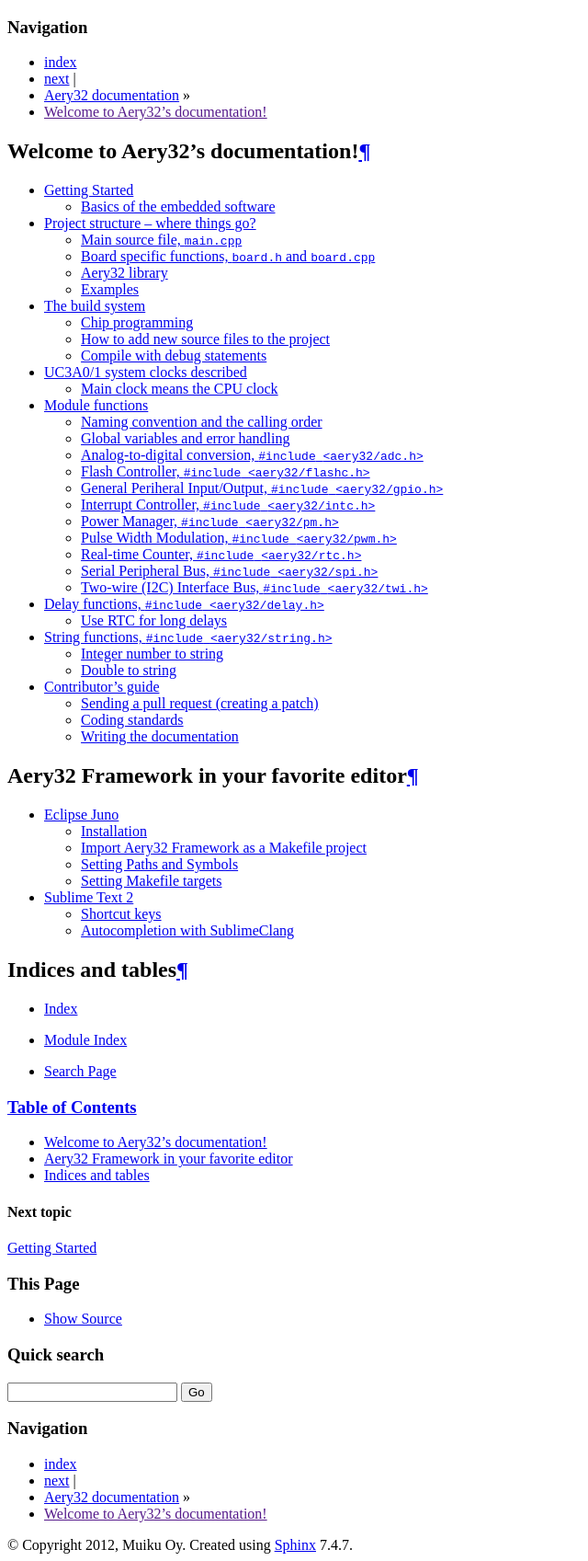
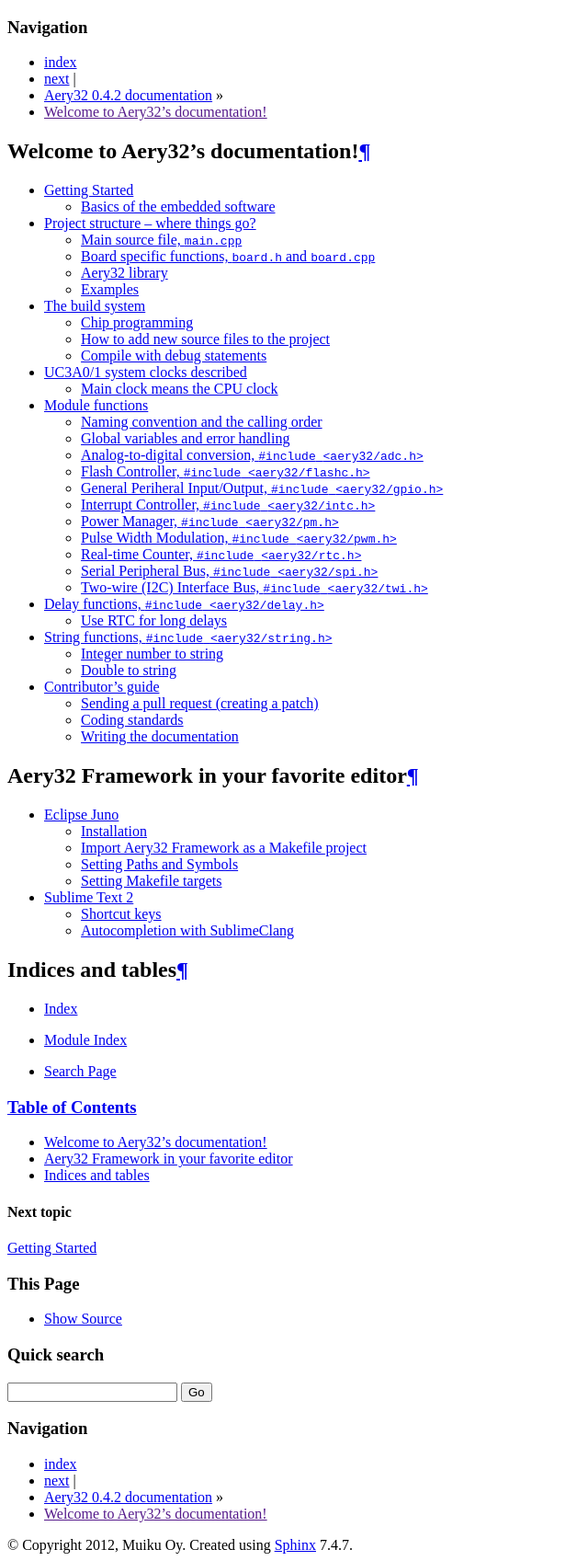
Before and after one commit to aery32/aery32-refguide, a Sphinx documentation site: the page built from source/index.rst, in a window 1280 px wide. Shown: the whole page at 92% size, without its empty margins (0-640 px from the left). Built offline with Sphinx 7.4.7, drawn with Linux system fonts in a browser that asks for light colours.

Commit message:
Fix version number in conf.py

```diff
--- a/source/conf.py
+++ b/source/conf.py
@@ -48,9 +48,9 @@
 # built documents.
 #
 # The short X.Y version.
-version = 'master branch'
+version = '0.4.2'
 # The full version, including alpha/beta/rc tags.
-release = ''
+release = '0.4.2'
 
 # The language for content autogenerated by Sphinx. Refer to documentation
 # for a list of supported languages.
```
